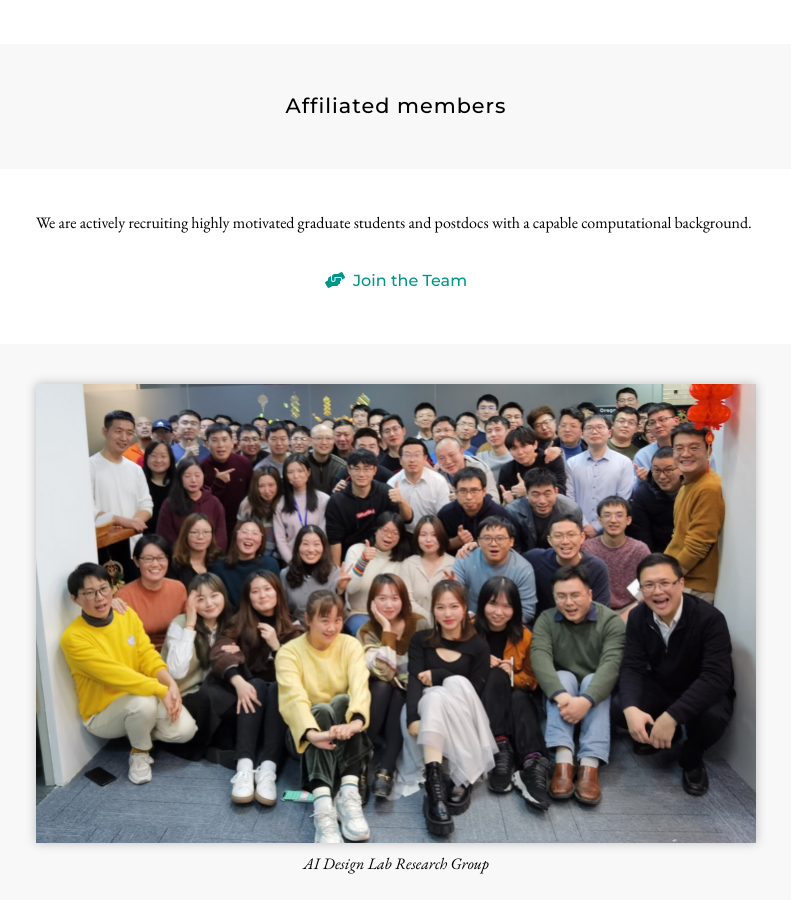
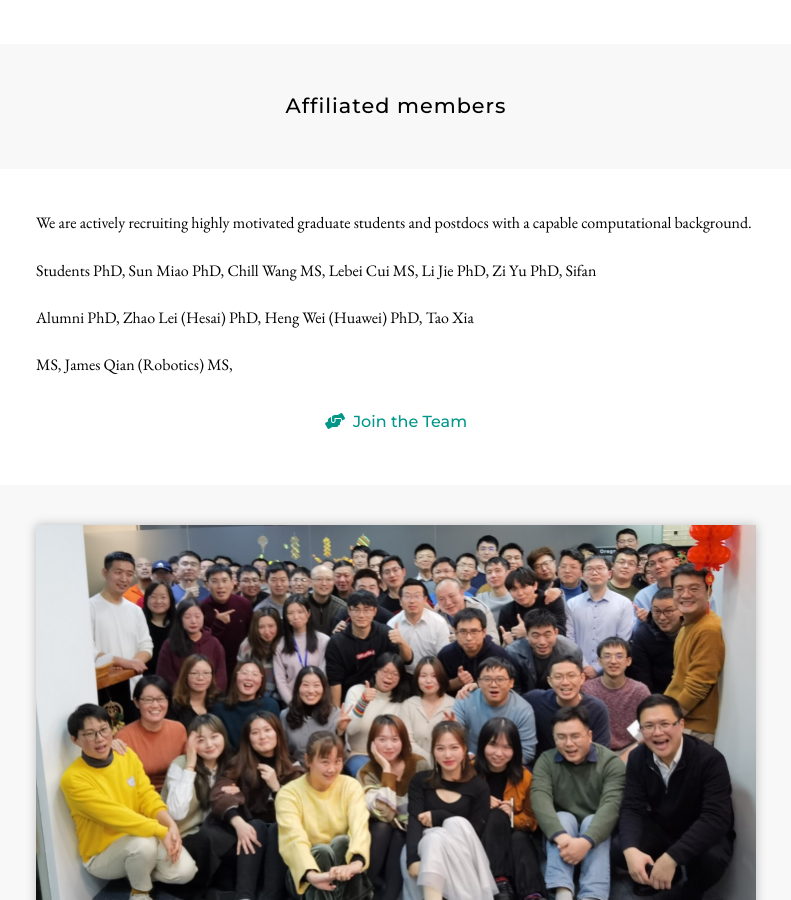
Before and after one commit to PatrickAIlab/PatrickAIlab.github.io, a Jekyll site: the page built from team/index.md, in a window 1280 px wide and 900 px high, scrolled down 556 px. Shown: the whole window, without its empty margins (244-1035 px from the left). Built offline with Jekyll 4.4.1, drawn with Linux system fonts in a browser that asks for light colours; nearby versions of some CDN libraries.

Commit message:
Update index.md

```diff
--- a/team/index.md
+++ b/team/index.md
@@ -36,6 +36,23 @@ Our diverse team is composed of a highly enthusiastic and collaborative research
 
 We are actively recruiting highly motivated graduate students and postdocs with a capable computational background.
 
+Students
+PhD, Sun Miao
+PhD, Chill Wang
+MS, Lebei Cui
+MS, Li Jie
+PhD, Zi Yu
+PhD, Sifan
+
+Alumni
+PhD, Zhao Lei (Hesai)
+PhD, Heng Wei (Huawei)
+PhD, Tao Xia
+
+MS, James Qian (Robotics)
+MS,
+
+
 {%
   include big-link.html
   icon="fas fa-hands-helping"
```
